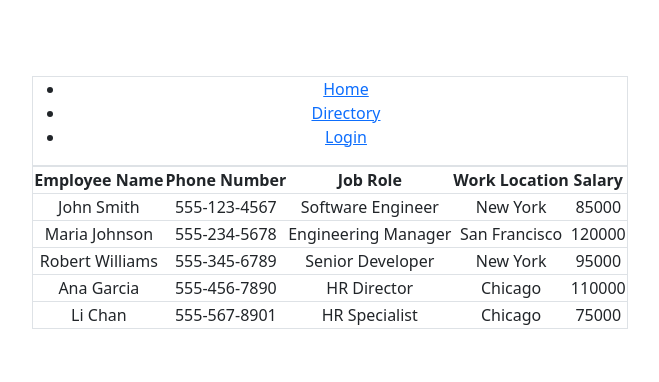
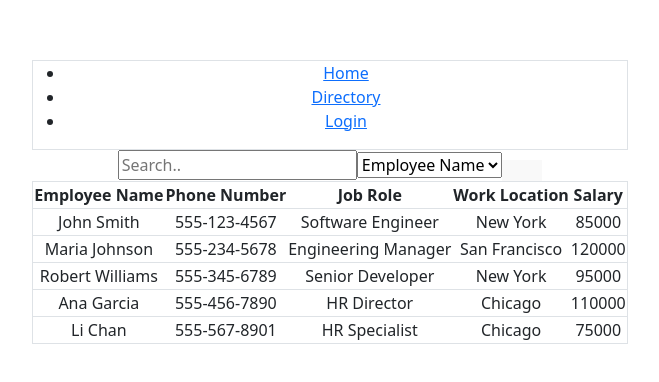
Before and after one commit to garrettwilloughby/capstone-project, a React (Vite) app in the folder React/: page /directory in a window 1280 px wide. Shown: the part 198-580 px from the top of the page, without its empty margins (310-969 px from the left). Built offline with nearby package versions, Linux system fonts and the light colour scheme.

Commit message:
API additions, search bar in React

```diff
--- a/React/package.json
+++ b/React/package.json
@@ -10,8 +10,10 @@
     "preview": "vite preview"
   },
   "dependencies": {
+    "bootstrap": "^5.3.7",
     "react": "^19.1.0",
-    "react-dom": "^19.1.0"
+    "react-dom": "^19.1.0",
+    "react-router-dom": "^7.6.3"
   },
   "devDependencies": {
     "@eslint/js": "^9.30.1",
@@ -24,6 +26,6 @@
     "globals": "^16.3.0",
     "typescript": "~5.8.3",
     "typescript-eslint": "^8.35.1",
-    "vite": "^7.0.3"
+    "vite": "^7.0.4"
   }
 }
--- a/React/src/components/directory.jsx
+++ b/React/src/components/directory.jsx
@@ -1,5 +1,6 @@
 import {React, useState, useEffect} from "react";
 import Table from "../utils/datatable";
+import Search from "./search";
 
 //delete later
 import fakeEmployees from "../sample_employees";
@@ -32,7 +33,10 @@ function Directory(){
 
     return(
         <>
-            <Table data={data} headers={["Employee Name", "Phone Number", "Job Role", "Work Location", "Salary"]}/>
+            <div>
+                <Search />
+                <Table data={data} headers={["Employee Name", "Phone Number", "Job Role", "Work Location", "Salary"]}/>
+            </div>
         </>
     );
 }
--- /dev/null
+++ b/React/src/components/search.jsx
@@ -0,0 +1,59 @@
+import React, { useState } from 'react';
+
+function Search(){
+    const [searchQuery, setSearchQuery] = useState('');
+    const [searchCategory, setCategory] = useState('');
+    const employee_id = "0";
+
+    const handleSearch = async (query) => {
+        // Implement your search logic here
+        console.log('Searching for:', query, " in category:", searchCategory);
+        let url = "http://localhost:3000/api/";
+        if (searchCategory === "employee_id") {
+            url += `fetch/${employee_id}/${query}`;
+        }
+        else { // searching by username
+            url += `${employee_id}/${query}`;
+        }
+        const response = await fetch(url)
+                .then(resp => resp.json());
+        console.log(response);
+    };
+
+    const handleSubmit = (event) => {
+        event.preventDefault();
+        // also handl
+        handleSearch(searchQuery);
+    };
+
+    return (
+        <>
+          <div className="search-container">
+            <form onSubmit={handleSubmit}>
+                <input
+                    id="searchBar"
+                    type="text"
+                    placeholder="Search.."
+                    name="search"
+                    value={searchQuery}
+                    onChange={(e) => setSearchQuery(e.target.value)}
+                />
+                <select
+                    name="search_by"
+                    id="category"
+                    value={searchCategory}
+                    onChange={(e) => setCategory(e.target.value)}
+                    >
+                    <option value="username">Employee Name</option>
+                    <option value="employee_id">Employee ID</option>
+                    </select>
+                <button type="submit">
+                    <i className="fa fa-search"></i>
+                </button>
+            </form>
+          </div>
+        </>
+      );
+}
+
+export default Search;
```
Also changed, not shown: 2 other files (tests, documents, lock files or other folders).
